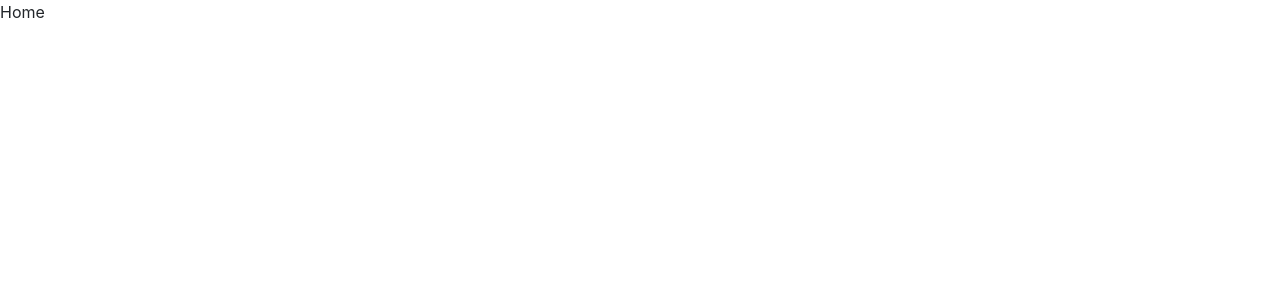
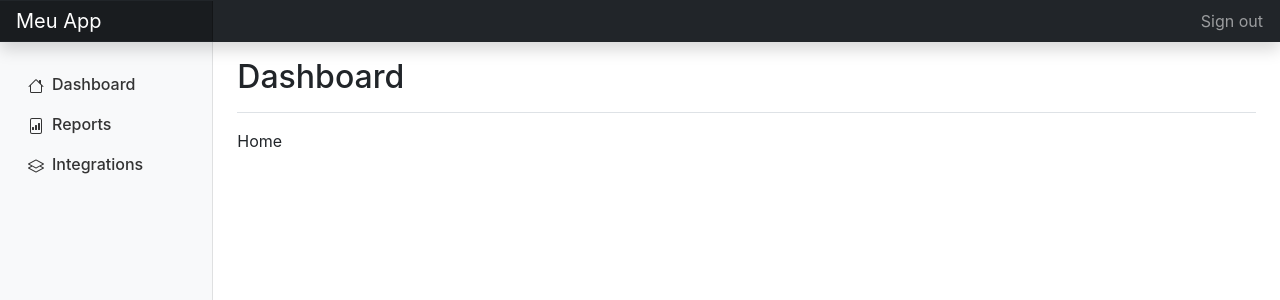
Before and after one commit to leisiamedeiros/react-template, a React (Create React App) app: page / in a window 1280 px wide. Shown: the top 300 px of the page. Built offline with nearby package versions, Linux system fonts and the light colour scheme.

Commit message:
create layout

```diff
--- a/package.json
+++ b/package.json
@@ -10,8 +10,11 @@
     "@types/node": "^12.20.12",
     "@types/react": "^17.0.5",
     "@types/react-dom": "^17.0.3",
+    "axios": "^0.21.1",
     "bootstrap": "^5.0.0",
+    "js-cookie": "^2.2.1",
     "react": "^17.0.2",
+    "react-bootstrap-icons": "^1.4.0",
     "react-dom": "^17.0.2",
     "react-router-dom": "^5.2.0",
     "react-scripts": "4.0.3",
@@ -43,6 +46,7 @@
     ]
   },
   "devDependencies": {
+    "@types/js-cookie": "^2.2.6",
     "@types/react-router-dom": "^5.1.7"
   }
 }
--- a/src/App.tsx
+++ b/src/App.tsx
@@ -2,7 +2,6 @@ import './assets/App.css';
 import { Route, Switch, withRouter } from 'react-router-dom';
 import Page404 from './components/Errors/Page404';
 import Home from './components/Home';
-
 
 const App = () => (
   <Switch >
--- /dev/null
+++ b/src/application/Auth.tsx
@@ -0,0 +1,11 @@
+
+export default class Auth {
+
+    static isAuthenticated(): boolean {
+        return sessionStorage.getItem("user") != null;
+    }
+
+    static signout() {
+        sessionStorage.clear();
+    }
+}
--- /dev/null
+++ b/src/assets/layout.css
@@ -0,0 +1,83 @@
+body {
+  font-size: .875rem;
+}
+
+.feather {
+  width: 16px;
+  height: 16px;
+  vertical-align: text-bottom;
+}
+
+/*
+ * Sidebar
+ */
+
+.sidebar {
+  position: fixed;
+  top: 0;
+  /* rtl:raw:
+  right: 0;
+  */
+  bottom: 0;
+  /* rtl:remove */
+  left: 0;
+  z-index: 100; /* Behind the navbar */
+  padding: 48px 0 0; /* Height of navbar */
+  box-shadow: inset -1px 0 0 rgba(0, 0, 0, .1);
+}
+
+@media (max-width: 767.98px) {
+  .sidebar {
+    top: 5rem;
+  }
+}
+
+.sidebar-sticky {
+  position: relative;
+  top: 0;
+  height: calc(100vh - 48px);
+  padding-top: .5rem;
+  overflow-x: hidden;
+  overflow-y: auto; /* Scrollable contents if viewport is shorter than content. */
+}
+
+.sidebar .nav-link {
+  font-weight: 500;
+  color: #333;
+}
+
+.sidebar .nav-link .feather {
+  margin-right: 4px;
+  color: #727272;
+}
+
+.sidebar .nav-link.active {
+  color: #007bff;
+}
+
+.sidebar .nav-link:hover .feather,
+.sidebar .nav-link.active .feather {
+  color: inherit;
+}
+
+.sidebar-heading {
+  font-size: .75rem;
+  text-transform: uppercase;
+}
+
+/*
+ * Navbar
+ */
+
+.navbar-brand {
+  padding-top: .75rem;
+  padding-bottom: .75rem;
+  font-size: 1rem;
+  background-color: rgba(0, 0, 0, .25);
+  box-shadow: inset -1px 0 0 rgba(0, 0, 0, .25);
+}
+
+.navbar .navbar-toggler {
+  top: .25rem;
+  right: 1rem;
+}
--- a/src/components/Home.tsx
+++ b/src/components/Home.tsx
@@ -1,11 +1,14 @@
 import React, { Component } from 'react'
+import Layout from './Layout/Layout'
 
 export default class Home extends Component {
     render() {
         return (
-            <div>
-                <p>Home</p>
-            </div>
+            <Layout>
+                <div>
+                    <p>Home</p>
+                </div>
+            </Layout>
         )
     }
 }
--- a/src/components/Layout/Layout.tsx
+++ b/src/components/Layout/Layout.tsx
@@ -1,11 +1,73 @@
-import React, { Component } from 'react'
+import { Fragment } from 'react'
+import { Link } from 'react-router-dom';
+import Auth from '../../application/Auth';
+import '../../assets/layout.css';
+import { House, Layers, FileBarGraph } from 'react-bootstrap-icons';
 
-export default class Layout extends Component {
-    render() {
-        return (
-            <div>
-                layout
+export default function Layout(props: any) {
+    return (
+        <Fragment>
+            <Header />
+            <div className="container-fluid">
+                <div className="row">
+
+                    <NavBar />
+
+                    <main className="col-md-9 ms-sm-auto col-lg-10 px-md-4">
+                        <div
+                            className="d-flex justify-content-between flex-wrap flex-md-nowrap align-items-center
+                        pt-3 pb-2 mb-3 border-bottom">
+                            <h1 className="h2">Dashboard</h1>
+                        </div>
+
+                        {props.children}
+
+                    </main>
+                </div>
             </div>
-        )
-    }
+        </Fragment>
+    )
 }
+
+export function Header() {
+    return (
+        <header className="navbar navbar-dark sticky-top bg-dark flex-md-nowrap p-0 shadow">
+            <Link to="/" className="navbar-brand col-md-3 col-lg-2 me-0 px-3">Meu App</Link>
+
+            <ul className="navbar-nav px-3">
+                <li className="nav-item text-nowrap">
+                    <button className="nav-link btn" onClick={() => Auth.signout()}>Sign out</button>
+                </li>
+            </ul>
+        </header>
+    )
+}
+
+export function NavBar() {
+    return (
+        <nav id="sidebarMenu" className="col-md-3 col-lg-2 d-md-block bg-light sidebar collapse">
+            <div className="position-sticky pt-3">
+                <ul className="nav flex-column">
+                    <li className="nav-item">
+                        <Link className="nav-link" to="/">
+                            <House />
+                            <span className="ms-2">Dashboard</span>
+                        </Link>
+                    </li>
+                    <li className="nav-item">
+                        <Link className="nav-link" to="/">
+                            <FileBarGraph />
+                            <span className="ms-2">Reports</span>
+                        </Link>
+                    </li>
+                    <li className="nav-item">
+                        <Link className="nav-link" to="/">
+                            <Layers />
+                            <span className="ms-2">Integrations</span>
+                        </Link>
+                    </li>
+                </ul>
+            </div>
+        </nav>
+    );
+}
```
Also changed, not shown: src/application/Api.tsx (added, +7 -0 lines), src/application/Headers.tsx (added, +27 -0 lines), src/application/Session.tsx (added, +34 -0 lines), 2 other files (tests, documents, lock files or other folders).
